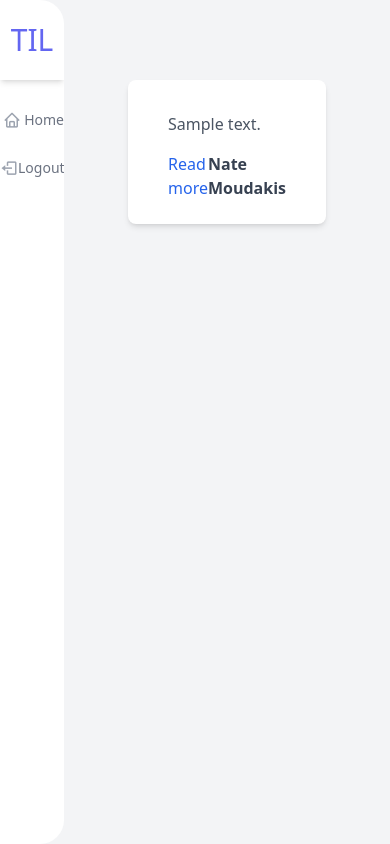
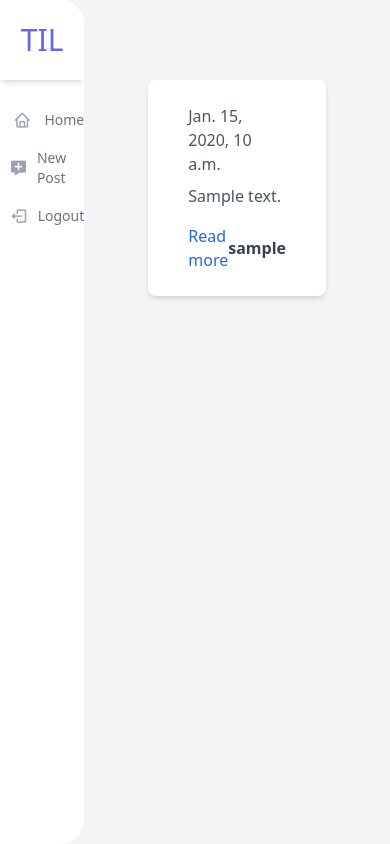
Before and after one commit to natefoxr/PostFeed_Django, a Django app: page / in a window 390 px wide. Run offline with Django 4.2, Linux system fonts and the light colour scheme; a user stored in the database is signed in; tables that the repository leaves empty hold one stand-in row (values such as "Sample post"); grey boxes marked "Sample" are stand-in pictures; some libraries are stand-ins or nearby versions.

Commit message:
Created Static files and post creation popup

```diff
--- a/feed/models.py
+++ b/feed/models.py
@@ -1,9 +1,14 @@
+from django.contrib.auth.models import User
 from django.db import models
 
 
 class Post(models.Model):
     text = models.CharField(max_length=240)
     date = models.DateTimeField(auto_now=True)
+    author = models.ForeignKey(
+        User,
+        on_delete=models.CASCADE
+    )
 
     def __str__(self):
         return self.text[0:100]
--- a/feed/templates/feed/homepage.html
+++ b/feed/templates/feed/homepage.html
@@ -4,31 +4,6 @@
 
 {% block body %}
     {% for post in posts%}
-
-        <!-- component from https://tailwindcomponents.com/component/post-article -->
-        <div class="max-w-4xl px-10 my-4 py-6 bg-white rounded-lg shadow-md">
-            <div class="flex justify-between items-center">
-                {% comment %} <span class="font-light text-gray-600">{{ post.date }}</span>
-                <a class="px-2 py-1 bg-gray-600 text-gray-100 font-bold rounded hover:bg-gray-500" href="#">Design</a> {% endcomment %}
-            </div>
-            <div class="mt-2">
-                {% comment %} <a class="text-2xl text-gray-700 font-bold hover:text-gray-600" href="#">Accessibility tools for designers and developers</a> {% endcomment %}
-                <p class="mt-2 text-gray-600">{{ post.text }}</p>
-            </div>
-            <div class="flex justify-between items-center mt-4">
-                <a class="text-blue-600 hover:underline" href="#">
-                    {% comment %} TODO add a detail url {% endcomment %}
-                    Read more
-                </a>
-                <div>
-                    {% comment %} TODO User needs a link to their bio, photo, thumbnail and name {% endcomment %}
-                    <a class="flex items-center" href="#">
-                        <img class="mx-4 w-10 h-10 object-cover rounded-full hidden sm:block" src="https://scontent-sjc3-1.xx.fbcdn.net/v/t1.6435-9/205080154_4234487153241401_9068097711171862613_n.jpg?_nc_cat=111&ccb=1-7&_nc_sid=09cbfe&_nc_ohc=LPnOd89yAWEAX-20Zhx&tn=yLXqBolJBQlTO3tA&_nc_ht=scontent-sjc3-1.xx&oh=00_AT-bwn_fc4C9QEKcQDFHejhE2VPhRasVuP8242Edn_8bnQ&oe=62E1BBD9" alt="avatar">
-                        <h1 class="text-gray-700 font-bold">Nate Moudakis</h1>
-                    </a>
-                </div>
-            </div>
-        </div>
-
+        {% include 'includes/post.html' with post=post show_detail_link=True %}
     {% endfor %}
 {% endblock %}
--- a/feed/urls.py
+++ b/feed/urls.py
@@ -5,5 +5,7 @@ from . import views
 app_name = "feed"
 
 urlpatterns = [
-    path("", views.HomePage.as_view(), name="index")
+    path("", views.HomePage.as_view(), name="index"),
+    path("<int:pk>/", views.PostDetailView.as_view(), name="detail"),
+    path("new/", views.CreateNewPostView.as_view(), name="new_post"),
 ]
--- a/feed/views.py
+++ b/feed/views.py
@@ -1,4 +1,6 @@
-from django.views.generic import ListView
+from django.views.generic import ListView, DetailView
+from django.views.generic.edit import CreateView
+from django.contrib.auth.mixins import LoginRequiredMixin
 
 from .models import Post
 
@@ -9,3 +11,25 @@ class HomePage(ListView):
     model = Post
     context_object_name = "posts"
     queryset = Post.objects.all().order_by("-id")[0:30]
+
+class PostDetailView(DetailView):
+    http_method_names = ["get"]
+    template_name = "feed/detail.html"
+    model = Post
+    context_object_name = "post"
+
+class CreateNewPostView(LoginRequiredMixin, CreateView):
+    model = Post
+    template_name = "feed/create.html"
+    fields = ['text']
+    success_url = '/'
+
+    def dispatch(self, request, *args, **kwargs):
+        self.request = request
+        return super().dispatch(request, *args, **kwargs)
+
+    def form_valid(self, form):
+        obj = form.save(commit=False)
+        obj.author = self.request.user
+        obj.save()
+        return super().form_valid(form)
--- /dev/null
+++ b/frontend/js/main.js
@@ -0,0 +1 @@
+console.log("Hello World <3")
--- a/til/settings.py
+++ b/til/settings.py
@@ -152,6 +152,12 @@ AUTHENTICATION_BACKENDS = (
     "allauth.account.auth_backends.AuthenticationBackend"
 )
 
+STATICFILES_DIRS = [
+    os.path.join(BASE_DIR, "frontend/")
+]
+STATIC_ROOT = os.path.join(BASE_DIR, "static")
+STATIC_URL = "/static/"
+
 # Default primary key field type
 # https://docs.djangoproject.com/en/4.0/ref/settings/#default-auto-field
 
--- a/til/templates/base.html
+++ b/til/templates/base.html
@@ -1,3 +1,4 @@
+{% load static %}
 <!DOCTYPE html>
 <html lang="en">
 <head>
@@ -11,8 +12,6 @@
 <body>
 
 <!-- component  is from https://tailwindcomponents.com/component/sidebar-navigation -->
-
-
 <div class="min-h-screen flex flex-row bg-gray-100">
     <div class="flex flex-col w-56 bg-white rounded-r-3xl overflow-hidden">
         <div class="flex items-center justify-center h-20 shadow-md">
@@ -26,6 +25,12 @@
                 </a>
             </li>
         {% if request.user.is_authenticated %}
+            <li>
+                <a href="{% url 'feed:new_post' %}" class="flex flex-row items-center h-12 transform hover:translate-x-2 transition-transform ease-in duration-200 text-gray-500 hover:text-gray-800">
+                <span class="inline-flex items-center justify-center h-12 w-12 text-lg text-gray-400"><i class="bx bxs-message-add"></i></span>
+                <span class="text-sm font-medium">New Post</span>
+                </a>
+            </li>
             <li>
                 <a href="{% url 'account_logout' %}" class="flex flex-row items-center h-12 transform hover:translate-x-2 transition-transform ease-in duration-200 text-gray-500 hover:text-gray-800">
                 <span class="inline-flex items-center justify-center h-12 w-12 text-lg text-gray-400"><i class="bx bx-log-out"></i></span>
@@ -47,8 +52,41 @@
             {% block content %}{% endblock %}
         {% endblock %}
     </div>
-</div>
 
 
+{% if request.user.is_authenticated %}
+    <!-- component from https://tailwindcomponents.com/component/notification-card -->
+    <div class="flex flex-col space-y-4 min-w-screen h-screen animated fadeIn faster  fixed  left-0 top-0 flex justify-center items-center inset-0 z-50 outline-none focus:outline-none bg-gray-900 bg-opacity-70 hidden js-modal">
+        <div class="flex flex-col w-1/2 p-8 bg-white shadow-md hover:shodow-lg rounded-2xl">
+            <div class="flex items-center justify-between">
+                <div class="flex items-center w-">
+                    <div class="flex flex-col ml-3">
+                        <div class="font-medium leading-none">New Post</div>
+                        <div class="text-sm text-gray-600 leading-none">
+                            {% comment %} #TODO Add the ajax form {% endcomment %}
+                            {% lorem 1 %}
+                        </div>
+                    </div>
+                </div>
+                <div>
+                    <button class="bg-white text-gray-800 font-bold rounded border-b-2 border-green-500 hover:border-green-600 hover:bg-green-500 hover:text-white shadow-md py-1 px-3 inline-flex items-center text-sm js-submit" type="button">
+                        <span class="mr-2">Create</span>
+                        <svg xmlns="http://www.w3.org/2000/svg" width="24" height="24" viewBox="0 0 24 24">
+                            <path fill="currentcolor" d="M2.01 21L23 12 2.01 3 2 10l15 2-15 2z"></path>
+                        </svg>
+                    </button>
+                    <button class="bg-white text-gray-800 font-bold rounded border-b-2 border-red-500 hover:border-red-600 hover:bg-red-500 hover:text-white shadow-md py-1 px-3 inline-flex items-center text-sm js-close" type="button">
+                        <span class="mr-2">Close</span>
+                        <svg xmlns="http://www.w3.org/2000/svg" width="24" height="24" style="fill: rgba(0, 0, 0, 1);transform: ;msFilter:;"><path d="m16.192 6.344-4.243 4.242-4.242-4.242-1.414 1.414L10.535 12l-4.242 4.242 1.414 1.414 4.242-4.242 4.243 4.242 1.414-1.414L13.364 12l4.242-4.242z"></path></svg>
+                        </svg>
+                    </button>
+                </div>
+            </div>
+        </div>
+    </div>
+{% endif %}
+
+
+<script src="{% static 'js/main.js' %}"></script>
 </body>
 </html>
--- /dev/null
+++ b/til/templates/includes/post.html
@@ -0,0 +1,29 @@
+{% load thumbnail %}
+
+ <!-- component from https://tailwindcomponents.com/component/post-article -->
+    <div class="max-w-4xl px-10 my-4 py-6 bg-white rounded-lg shadow-md">
+        <div class="flex justify-between items-center">
+            <span class="font-light text-gray-600">{{ post.date }}</span>
+        </div>
+        <div class="mt-2">
+            <p class="mt-2 text-gray-600">{{ post.text }}</p>
+        </div>
+        <div class="flex justify-between items-center mt-4">
+            {% if show_detail_link %}
+                <a class="text-blue-600 hover:underline" href="{% url 'feed:detail' post.id %}">
+                    Read more
+                </a>
+            {% else %}
+                <span>&nbsp;</span>
+            {% endif %}
+            <div>
+                {% comment %} #TODO add url here for profile view {% endcomment %}
+                <a class="flex items-center" href="#">
+                    {% thumbnail post.author.profile.image "373x373" crop="center" as im %}
+                        <img class="mx-4 w-10 h-10 object-cover rounded-full hidden sm:block" src="{{ im.url }}" alt="avatar">
+                    {% endthumbnail %}
+                    <h1 class="text-gray-700 font-bold">{{ post.author.username }}</h1>
+                </a>
+            </div>
+        </div>
+    </div>
```
Also changed, not shown: feed/templates/feed/create.html (added, +22 -0 lines), feed/templates/feed/detail.html (added, +7 -0 lines), feed/migrations/0003_post_author.py (added), 1 other file.
